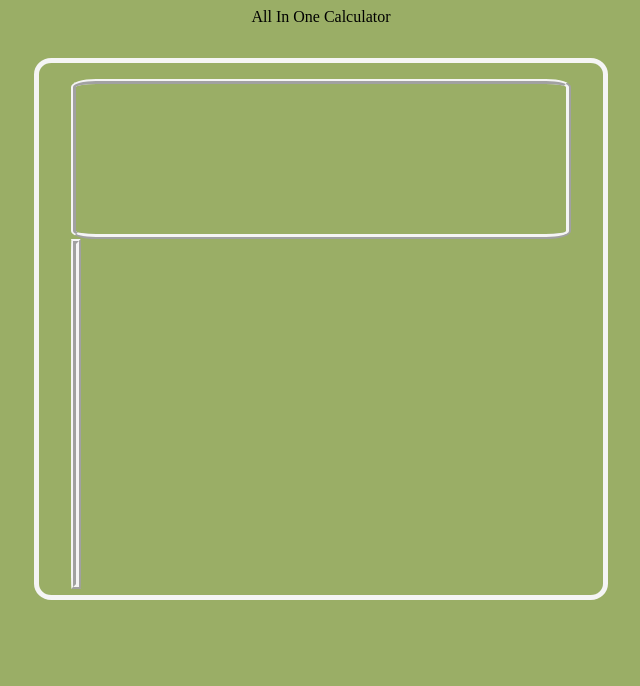
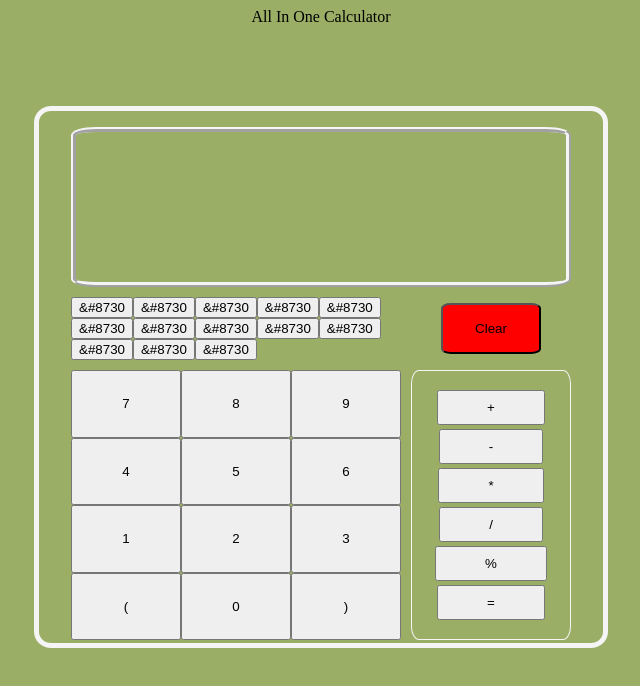
Before and after one commit to Chukeze/Calculator-Top, a plain HTML site: page index.html in a window 1280 px wide. Shown: the whole page, without its empty margins (327-967 px from the left). Drawn offline with Linux system fonts and the light colour scheme.

Commit message:
Style the UI

```diff
--- a/assests/script/script.js
+++ b/assests/script/script.js
@@ -0,0 +1,99 @@
+let numberOfButtons = 12;
+const numberButtonContainer = document.querySelector('.number-container');
+const specialOperatorsButtonContainer = document.querySelector('.special-operators');
+let count;
+let calculator = {
+    operators: {
+        add() {
+
+        },
+        multiply() {},
+        sum(){//use reduce here
+        },
+    },
+    symbols : ['+', '-', '*', '/', '%', '='],
+    numbers: ['7', '8', '9', '4', '5', '6', '1', '2', '3', '(', '0', ')'],
+    specialOperators : {
+        memory : {
+            memoryClear: 'MC',
+            memoryRecall: 'MR',
+            memoryAdd: 'M+',
+            memoryRemove: 'M-',
+        },
+        square : {
+            symbol : 'x^2',
+            square() {},
+        },
+        power : {
+            symbol : 'x^y',
+            power() {},
+        },
+        sin : {
+            symbol : 'sin',
+            sin() {},
+        },
+        cos : {
+            symbol : 'cos',
+            cos() {},
+        },
+        tan : {
+            symbol : 'tan',
+            tan() {},
+        },
+        squareroot : {
+            symbol : '&#8730',
+            sqroot() {},
+        },
+        log : {
+            symbol : 'log',
+            log() {},
+        },
+        Euler :{
+            symbol : 'EXP',
+            exp(){},
+        }
+    },
+}
+let goodarray = [];
+goodarray.push(...Array.from(calculator.specialOperators.memory));
+goodarray.push(calculator.specialOperators.square.symbol);
+goodarray.push(calculator.specialOperators.Euler.symbol);
+goodarray.push(calculator.specialOperators.cos.symbol);
+goodarray.push(calculator.specialOperators.log.symbol);
+goodarray.push(calculator.specialOperators.power.symbol);
+goodarray.push(calculator.specialOperators.sin.symbol);
+goodarray.push(calculator.specialOperators.tan.symbol);
+goodarray.push(calculator.specialOperators.squareroot.symbol);
+console.log(goodarray);
+function fillOperation(){
+    count = 0;
+    const fillOperationButtons = document.querySelectorAll('.operation');
+    [...fillOperationButtons].map(operator => operator.textContent = calculator.symbols[count++])
+    //forEach(operator => operator.textContent = calculator.symbols[count]);
+}
+const createNumberButtons = (amount = numberOfButtons) => {
+    count = 0;
+    numberButtonContainer.style.setProperty("--repeat", amount/4);
+    numberButtonContainer.append(
+        ...Array.from({length: amount}, () => (length > 15) ? null : document.createElement("button"))
+    );
+    [...numberButtonContainer.children].forEach(el => el.classList.add('Numbers'));
+    const numbers = document.querySelectorAll('.Numbers');
+    numbers.forEach(el => el.textContent = calculator.numbers[count++]);
+}
+const specialOperators = (amount = Object.keys(calculator.specialOperators).length) => {
+    console.log(amount);
+    count = 0;
+    //specialOperatorsButtonContainer.style.setProperty("--repeat", -amount/4);
+    specialOperatorsButtonContainer.append(
+        ...Array.from({length: amount + 4}, () => (length > 1000) ? null : document.createElement("button"))
+    );
+    [...specialOperatorsButtonContainer.children].forEach(el => el.id = [count++]);
+    for (const iterator of goodarray) {
+        [...specialOperatorsButtonContainer.children].map(specialOp => specialOp.textContent = iterator)
+    }
+    //[...specialOperatorsButtonContainer.children].map(specialOp => specialOp.textContent = goodarray[3]);
+};
+createNumberButtons();
+fillOperation();
+specialOperators();
--- a/assests/style/style.css
+++ b/assests/style/style.css
@@ -5,13 +5,15 @@ body{
     display: flex;
     flex-direction: column;
     align-items: center;
-    gap: 2rem;
+    gap: 5rem;
+    align-content: space-between;
 }
 header{
     text-align: center;
 }
 main{
     display: flex;
+    flex-flow: column nowrap;
     justify-content: center;
     align-items: center;
 }
@@ -21,14 +23,43 @@ main{
     border: 5px whitesmoke solid;
     border-radius: 3%;
     padding: 1rem 2rem;
+    display: grid;
+    grid-template: auto 1fr / 1fr 1fr 1fr;
+    gap: 10px;
 }
 .viewscreen{
     height: 150px;
     border: 5px ridge whitesmoke;
     border-radius: 5%;
+    grid-column: span 3;
+}
+.special-operators{
+    grid-column: span 2;
+}
+.number-container{
+    display: grid;
+    grid-template-columns: repeat(var(--repeat), 1fr);
+    grid-column: span 2;
+    border-radius: 5%;
+}
+.clear{
+    display: flex;
+    flex-flow: column wrap;
+    justify-content: center;
+    align-items: center;
+}
+.clear button{
+    padding: 1rem 2rem;
+    border-radius: 10%;
+    background-color: red;
 }
 table{
-    height: 70%;
-    border: 5px ridge whitesmoke;
+    height: 100%;
+    border: 1px ridge whitesmoke;
     border-radius: 5%;
+    padding: 1rem 1rem;
+    text-align: center;
 }
+.operation{
+    padding: .5rem 3rem;
+}
--- a/index.html
+++ b/index.html
@@ -5,6 +5,7 @@
     <meta http-equiv="X-UA-Compatible" content="IE=edge">
     <meta name="viewport" content="width=device-width, initial-scale=1.0">
     <link rel="stylesheet" href="./assests/style/style.css">
+    <script src="./assests/script/script.js" defer></script>
     <title>Calculator</title>
 </head>
 <body>
@@ -12,8 +13,28 @@
     <main>
         <div class="calculator">
             <div class="viewscreen"></div>
-            <table>
-                <tr></tr>
+            <div class="special-operators"></div>
+            <div class="clear"><button>Clear</button></div>
+            <div class="number-container"></div>
+            <table  class="Opearators">
+                <tr>
+                    <td><button class="operation"></button></td>
+                </tr>
+                <tr>
+                    <td><button class="operation"></button></td>
+                </tr>
+                <tr>
+                    <td><button class="operation"></button></td>
+                </tr>
+                <tr>
+                    <td><button class="operation"></button></td>
+                </tr>
+                <tr>
+                    <td><button class="operation"></button></td>
+                </tr>
+                <tr>
+                    <td><button class="operation"></button></td>
+                </tr>
             </table>
         </div>
     </main>
```
